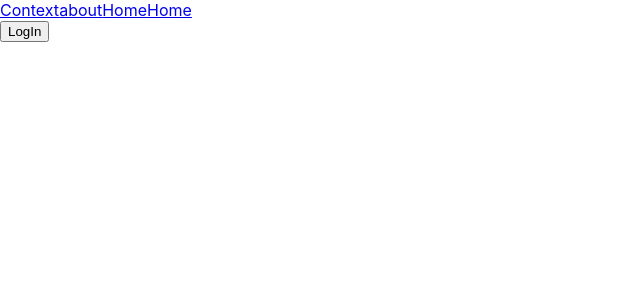
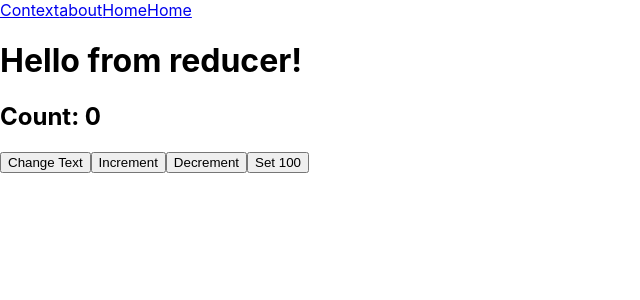
Before and after one commit to arasemami/state-management, a React (Create React App) app: page /context in a window 1280 px wide. Shown: the top 300 px of the page, without its empty margins (0-640 px from the left). Built offline with nearby package versions, Linux system fonts and the light colour scheme.

Commit message:
fixed the context api

```diff
--- a/src/App.js
+++ b/src/App.js
@@ -3,7 +3,7 @@ import Home from './pages/Home';
 import './App.css';
 import About from './pages/About';
 import Context from './pages/Context';
-import { UserProvider } from './modules/user/userProvider';
+import { MyProvider } from './modules/user/userContext';
 
 function App() {
   return (
@@ -19,9 +19,9 @@ function App() {
         <Route
           path="/context"
           element={
-            <UserProvider>
+            <MyProvider>
               <Context />
-            </UserProvider>
+            </MyProvider>
           }
         />
         <Route path="/about" element={<About />} />
--- a/src/modules/user/useUser.js
+++ /dev/null
@@ -1,4 +0,0 @@
-import { useContext } from "react";
-import { UserContext } from "./userContext";
-
-export const useUser = () => useContext(UserContext)
--- a/src/modules/user/userContext.js
+++ b/src/modules/user/userContext.js
@@ -1,3 +1,34 @@
-import { createContext } from "react";
+import React, { createContext, useReducer } from "react";
+export const MyContext = createContext();
 
-export const UserContext = createContext(null)
+const initialState = {
+    value: "Hello from reducer!",
+    count: 0,
+};
+
+// Reducer function
+function reducer(state, action) {
+    switch (action.type) {
+        case "SET_VALUE":
+            return { ...state, value: action.payload };
+        case "INCREMENT":
+            return { ...state, count: state.count + 1 };
+        case "DECREMENT":
+            return { ...state, count: state.count - 1 };
+        case "SET_NUMBER":
+            return { ...state, count: action.payload }
+        default:
+            return state;
+    }
+}
+
+// Provider component
+export function MyProvider({ children }) {
+    const [state, dispatch] = useReducer(reducer, initialState);
+
+    return (
+        <MyContext.Provider value={{ state, dispatch }}>
+            {children}
+        </MyContext.Provider>
+    );
+}
--- a/src/modules/user/userProvider.js
+++ /dev/null
@@ -1,15 +0,0 @@
-import { useReducer } from "react"
-import { initialUserState, userReducer } from "./userReducer"
-import { UserContext } from "./userContext";
-
-
-
-export const UserProvider = ({ children }) => {
-    const [state, dispatch] = useReducer(userReducer, initialUserState);
-
-    return (
-        <UserContext.Provider value={{ state, dispatch }}>
-            {children}
-        </UserContext.Provider>
-    )
-}
--- a/src/modules/user/userReducer.js
+++ /dev/null
@@ -1,19 +0,0 @@
-
-
-export const initialUserState = {
-    user: null,
-    loading: false
-}
-
-export function userReducer(state, action) {
-    switch (action.type) {
-        case 'LOGIN':
-            return { ...state, user: action.payload, loading: false }
-        case 'LOGOUT':
-            return { ...state, user: null }
-        case 'LOADING':
-            return { ...state, loading: true }
-        default:
-            return state
-    }
-}
--- a/src/pages/Context.jsx
+++ b/src/pages/Context.jsx
@@ -1,38 +1,30 @@
-import React from 'react';
-import { useUser } from '../modules/user/useUser';
+import React, { useContext, useState } from 'react';
+import { MyContext } from '../modules/user/userContext';
 
 const Context = () => {
-  const { state, dispatch } = useUser();
+  const { state, dispatch } = useContext(MyContext);
 
   return (
     <div>
-      {state.user ? (
-        <div>
-          <p> welcome, {state.user.name}</p>
-          <button
-            onClick={() =>
-              dispatch({ type: 'LOGOUT', payload: {} })
-            }
-          >
-            logOut
-          </button>
-        </div>
-      ) : (
-        <button
-          onClick={() =>
-            dispatch({ type: 'LOGIN', payload: { name: 'Ali', id: 1 } })
-          }
-        >
-          LogIn
-        </button>
+      <h1>{state.value}</h1>
+      <h2>Count: {state.count}</h2>
 
-      )}
+      <button onClick={() => dispatch({ type: "SET_VALUE", payload: "Updated with Reducer!" })}>
+        Change Text
+      </button>
 
-
-
-
+      <button onClick={() => dispatch({ type: "INCREMENT" })}>
+        Increment
+      </button>
+      <button onClick={() => dispatch({ type: "DECREMENT" })}>
+        Decrement
+      </button>
+      <button onClick={() => dispatch({ type: "SET_NUMBER", payload: 100 })}>
+        Set 100
+      </button>
     </div>
   );
+
 };
 
 export default Context;
```
